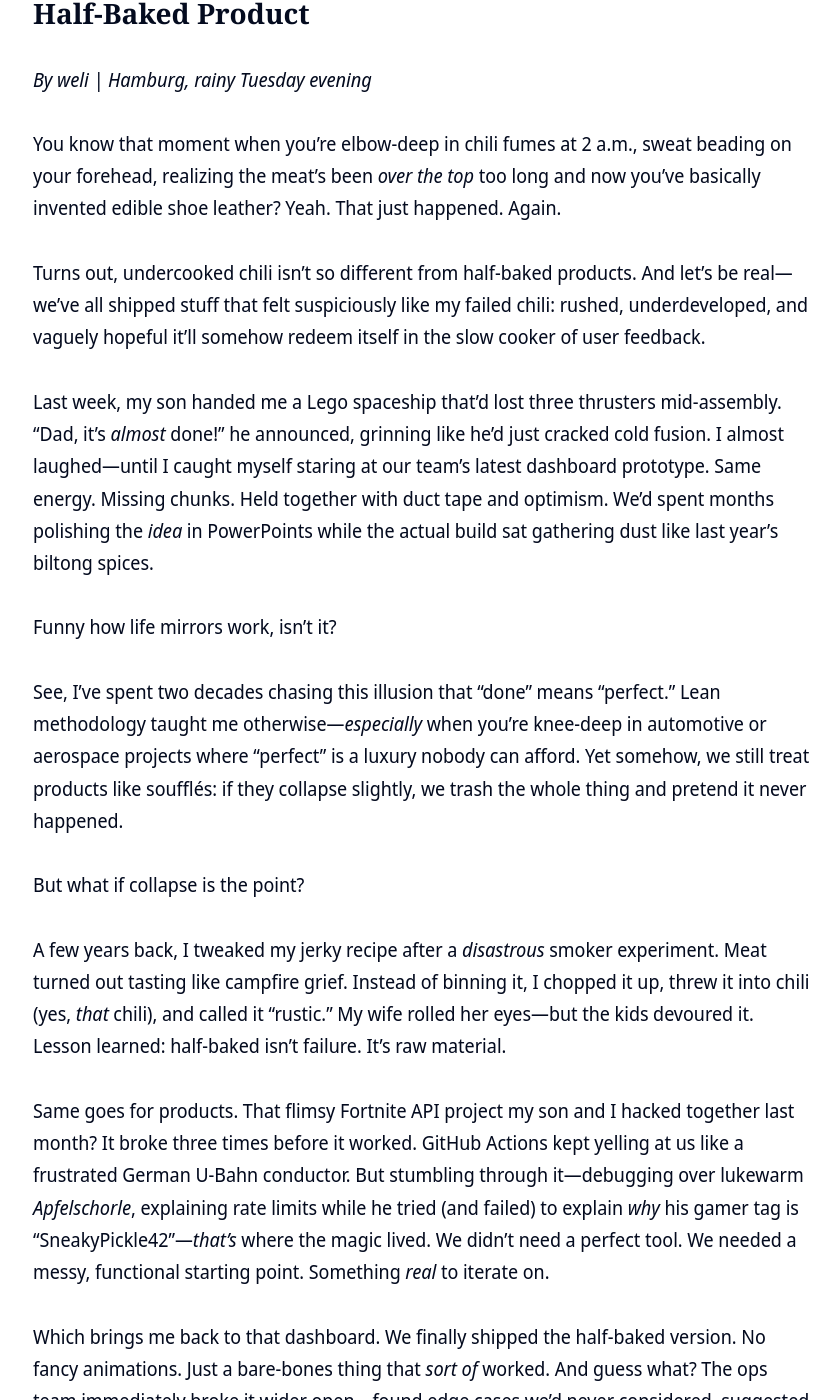
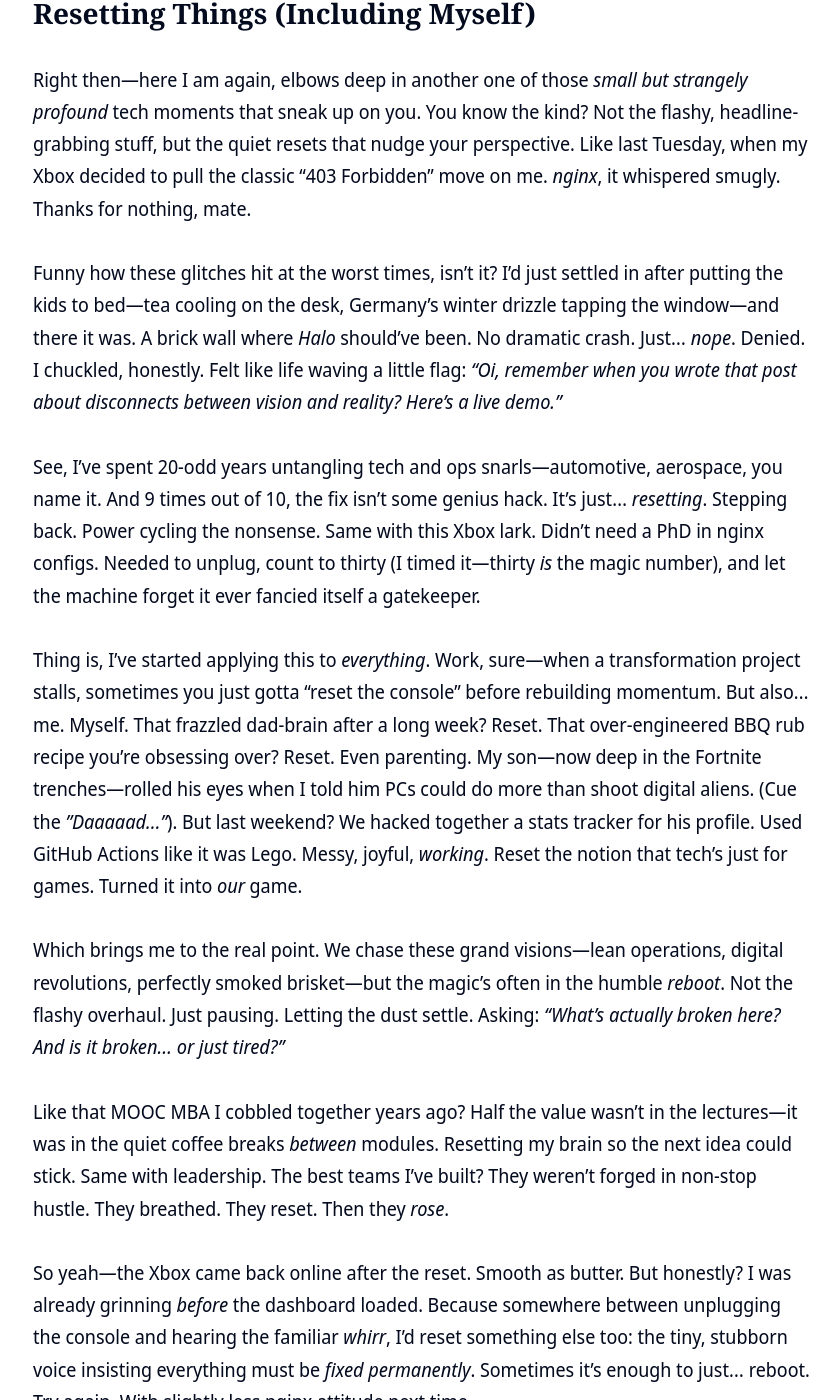
Before and after one commit to clintjb/clintjb.github.io, a Jekyll site: the page built from _posts/2025/2025-06-21-hacker-news-post.md, in a window 1280 px wide and 1400 px high, scrolled down 1138 px. Shown: the whole window, without its empty margins (217-1057 px from the left). Built offline with Jekyll 4.4.1, drawn with Linux system fonts in a browser that asks for light colours; nearby versions of some CDN libraries; some of the changed text lies outside the part shown.

Commit message:
Updated Weekly Post

```diff
--- a/_posts/2025/2025-06-21-hacker-news-post.md
+++ b/_posts/2025/2025-06-21-hacker-news-post.md
@@ -11,34 +11,24 @@ image: '/images/posts/2025/weekly.jpg'
 ---
 ![](/images/posts/2025/weekly.jpg)
 
-_⚠️ **THIS POST IS GENERATED WITH LLMs**: This post is newly generated a few times a week based on trending articles from hacker news. It takes the tone of my writing style, takes the topic from Hacker News - throws in some LLM magic and generates this post. Please be aware I don't read what gets generated here - it means I may agree, I may not - its a crap shoot - its not meant to be an opinion piece but merely [an experiment](https://github.com/clintjb/Weekly-Post) with the services from [OpenRouter](https://openrouter.ai) - last updated Saturday 04 July 2026_
+_⚠️ **THIS POST IS GENERATED WITH LLMs**: This post is newly generated a few times a week based on trending articles from hacker news. It takes the tone of my writing style, takes the topic from Hacker News - throws in some LLM magic and generates this post. Please be aware I don't read what gets generated here - it means I may agree, I may not - its a crap shoot - its not meant to be an opinion piece but merely [an experiment](https://github.com/clintjb/Weekly-Post) with the services from [OpenRouter](https://openrouter.ai) - last updated Tuesday 07 July 2026_
 
-## Half-Baked Product
-*By weli | Hamburg, rainy Tuesday evening*
+## Resetting Things (Including Myself)
 
-You know that moment when you’re elbow-deep in chili fumes at 2 a.m., sweat beading on your forehead, realizing the meat’s been *over the top* too long and now you’ve basically invented edible shoe leather? Yeah. That just happened. Again.
+Right then—here I am again, elbows deep in another one of those *small but strangely profound* tech moments that sneak up on you. You know the kind? Not the flashy, headline-grabbing stuff, but the quiet resets that nudge your perspective. Like last Tuesday, when my Xbox decided to pull the classic “403 Forbidden” move on me. *nginx*, it whispered smugly. Thanks for nothing, mate.
 
-Turns out, undercooked chili isn’t so different from half-baked products. And let’s be real—we’ve all shipped stuff that felt suspiciously like my failed chili: rushed, underdeveloped, and vaguely hopeful it’ll somehow redeem itself in the slow cooker of user feedback.
+Funny how these glitches hit at the worst times, isn’t it? I’d just settled in after putting the kids to bed—tea cooling on the desk, Germany’s winter drizzle tapping the window—and there it was. A brick wall where *Halo* should’ve been. No dramatic crash. Just… *nope*. Denied. I chuckled, honestly. Felt like life waving a little flag: *“Oi, remember when you wrote that post about disconnects between vision and reality? Here’s a live demo.”*
 
-Last week, my son handed me a Lego spaceship that’d lost three thrusters mid-assembly. “Dad, it’s *almost* done!” he announced, grinning like he’d just cracked cold fusion. I almost laughed—until I caught myself staring at our team’s latest dashboard prototype. Same energy. Missing chunks. Held together with duct tape and optimism. We’d spent months polishing the *idea* in PowerPoints while the actual build sat gathering dust like last year’s biltong spices.
+See, I’ve spent 20-odd years untangling tech and ops snarls—automotive, aerospace, you name it. And 9 times out of 10, the fix isn’t some genius hack. It’s just… *resetting*. Stepping back. Power cycling the nonsense. Same with this Xbox lark. Didn’t need a PhD in nginx configs. Needed to unplug, count to thirty (I timed it—thirty *is* the magic number), and let the machine forget it ever fancied itself a gatekeeper.
 
-Funny how life mirrors work, isn’t it?
+Thing is, I’ve started applying this to *everything*. Work, sure—when a transformation project stalls, sometimes you just gotta “reset the console” before rebuilding momentum. But also… me. Myself. That frazzled dad-brain after a long week? Reset. That over-engineered BBQ rub recipe you’re obsessing over? Reset. Even parenting. My son—now deep in the Fortnite trenches—rolled his eyes when I told him PCs could do more than shoot digital aliens. (Cue the *”Daaaaad…”*). But last weekend? We hacked together a stats tracker for his profile. Used GitHub Actions like it was Lego. Messy, joyful, *working*. Reset the notion that tech’s just for games. Turned it into *our* game.
 
-See, I’ve spent two decades chasing this illusion that “done” means “perfect.” Lean methodology taught me otherwise—*especially* when you’re knee-deep in automotive or aerospace projects where “perfect” is a luxury nobody can afford. Yet somehow, we still treat products like soufflés: if they collapse slightly, we trash the whole thing and pretend it never happened.
+Which brings me to the real point. We chase these grand visions—lean operations, digital revolutions, perfectly smoked brisket—but the magic’s often in the humble *reboot*. Not the flashy overhaul. Just pausing. Letting the dust settle. Asking: *“What’s actually broken here? And is it broken… or just tired?”*
 
-But what if collapse is the point?
+Like that MOOC MBA I cobbled together years ago? Half the value wasn’t in the lectures—it was in the quiet coffee breaks *between* modules. Resetting my brain so the next idea could stick. Same with leadership. The best teams I’ve built? They weren’t forged in non-stop hustle. They breathed. They reset. Then they *rose*.
 
-A few years back, I tweaked my jerky recipe after a *disastrous* smoker experiment. Meat turned out tasting like campfire grief. Instead of binning it, I chopped it up, threw it into chili (yes, *that* chili), and called it “rustic.” My wife rolled her eyes—but the kids devoured it. Lesson learned: half-baked isn’t failure. It’s raw material.
+So yeah—the Xbox came back online after the reset. Smooth as butter. But honestly? I was already grinning *before* the dashboard loaded. Because somewhere between unplugging the console and hearing the familiar *whirr*, I’d reset something else too: the tiny, stubborn voice insisting everything must be *fixed permanently*. Sometimes it’s enough to just… reboot. Try again. With slightly less nginx attitude next time.
 
-Same goes for products. That flimsy Fortnite API project my son and I hacked together last month? It broke three times before it worked. GitHub Actions kept yelling at us like a frustrated German U-Bahn conductor. But stumbling through it—debugging over lukewarm *Apfelschorle*, explaining rate limits while he tried (and failed) to explain *why* his gamer tag is “SneakyPickle42”—*that’s* where the magic lived. We didn’t need a perfect tool. We needed a messy, functional starting point. Something *real* to iterate on.
+Now if you’ll excuse me—I’ve got a dehydrator full of jerky (experimenting with *extra* coriander this batch—*not* an easy achievement!), and my son’s texting: *“Dad. Fortnite stats dropped. Can we add tacos to the dashboard?”*
 
-Which brings me back to that dashboard. We finally shipped the half-baked version. No fancy animations. Just a bare-bones thing that *sort of* worked. And guess what? The ops team immediately broke it wider open—found edge cases we’d never considered, suggested tweaks over shared *Currywurst* at lunch. Suddenly, it wasn’t *our* product anymore. It was *theirs*.
-
-Lean isn’t about minimalism for minimalism’s sake. It’s about respecting the *human* layer between vision and reality. That disconnect? The one where strategies gather dust while frontline teams wrestle with broken tools? Half-baked products bridge it. They force conversations. They admit: *“We don’t have all the answers—but let’s figure it out together.”*
-
-So maybe stop sweating the shoe-leather moments. That half-baked thing you’re embarrassed to ship? It’s not a failure. It’s your duct tape waiting to happen.
-
-Now if you’ll excuse me—I’ve got a pot of chili to salvage. Son’s coming home from school soon, and we’ve got a Lego spaceship to finish. Thrusters optional.
-
-*—weli*
-*P.S. Still hunting that perfect chili texture. If you’ve got a trick, slide into my DMs. Or better yet, bring it to the next *Stadtpark* bbq. I’ll supply the hope (and questionable meat).* 🌮
+Some resets, you just roll with. 🌮
```
